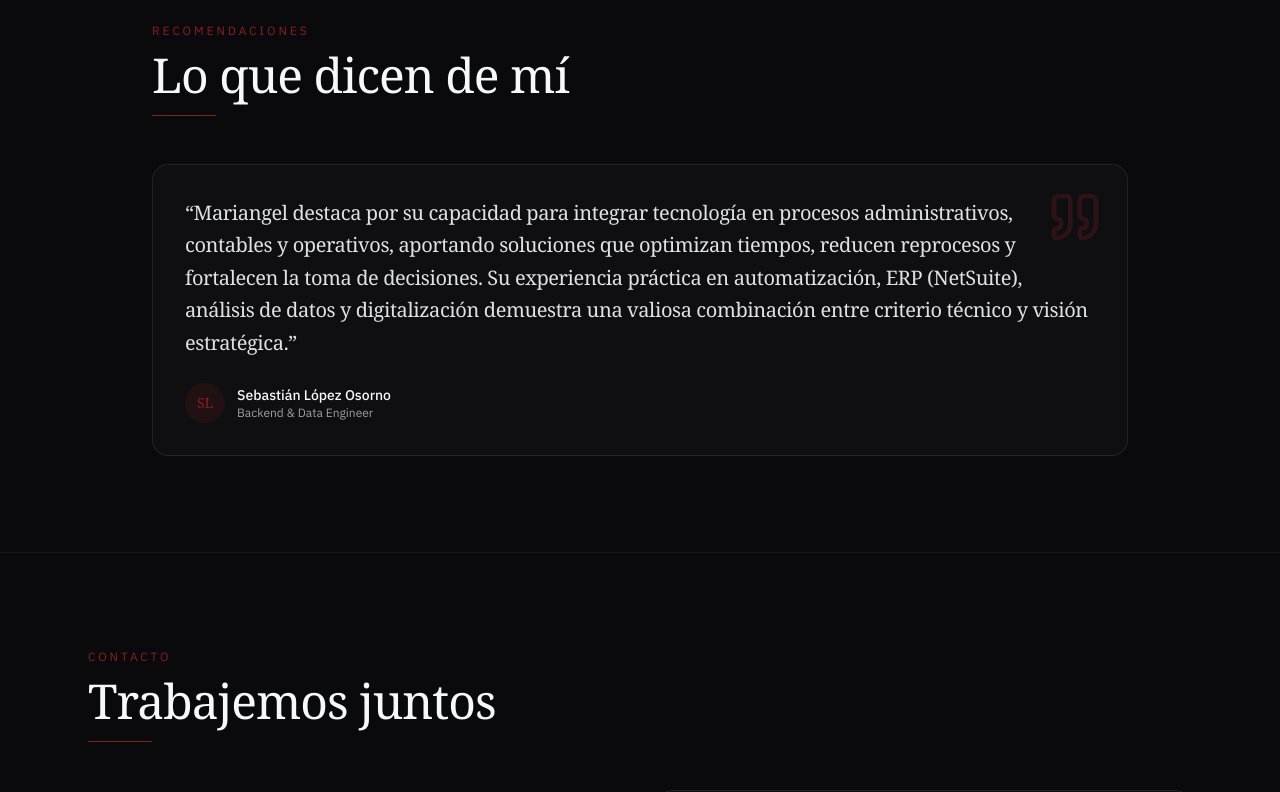
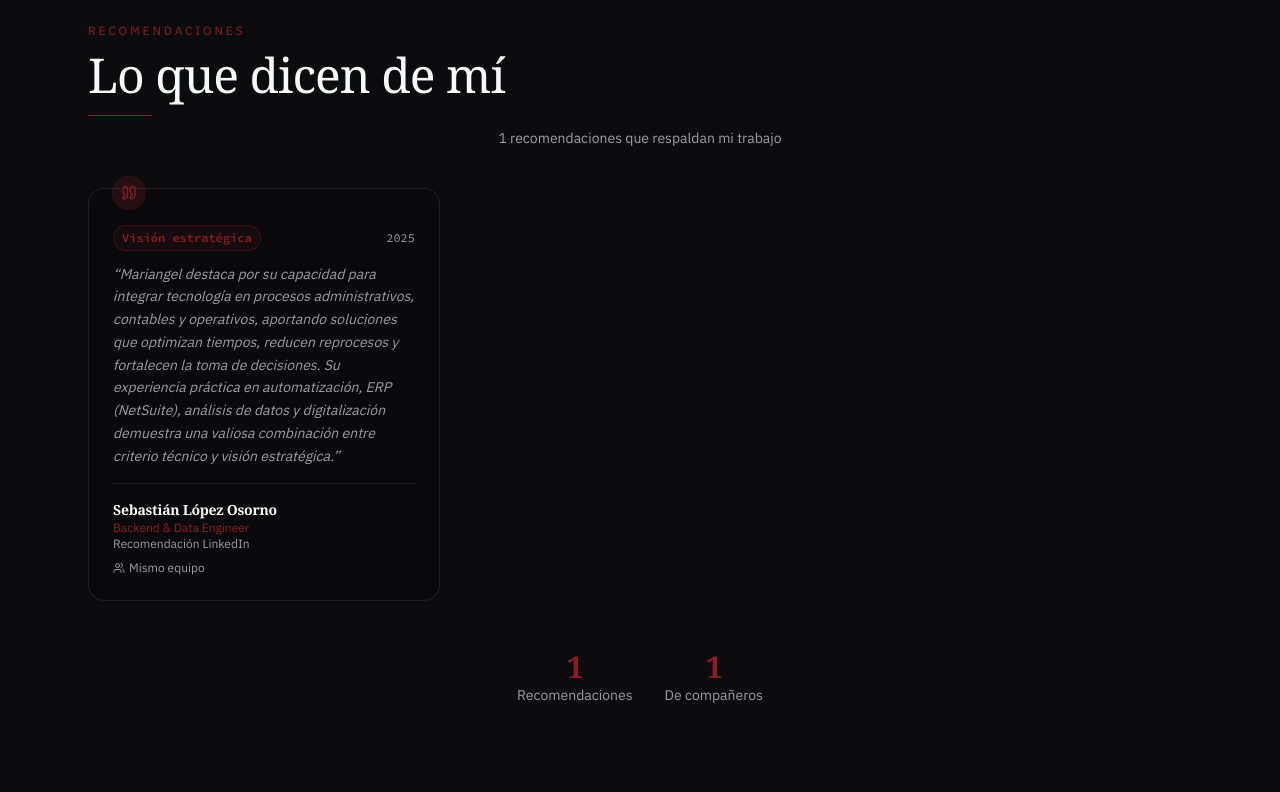
Before and after one commit to MariangelSierraJaller/mariangelsierrajaller.github.io, a React (Vite) app: page /es/tech in a window 1280 px wide. Shown: the part 8140-8932 px from the top of the page. Built offline with nearby package versions, Linux system fonts and the light colour scheme; a web font is replaced by a local one.

Commit message:
Add carousel and WhatsApp integration

```diff
--- a/src/components/TestimonialsSection.tsx
+++ b/src/components/TestimonialsSection.tsx
@@ -1,47 +1,154 @@
-import { motion } from "framer-motion";
-import { Quote } from "lucide-react";
+import { Briefcase, ChevronLeft, ChevronRight, GraduationCap, Quote, Users } from "lucide-react";
+import { useState } from "react";
+import { motion, AnimatePresence } from "framer-motion";
+import { Button } from "@/components/ui/button";
 import { useLang } from "@/context/LanguageContext";
 import SectionHeader from "@/components/SectionHeader";
 
-interface Item {
+interface Testimonial {
   quote: string;
   name: string;
   role: string;
+  company: string;
+  relationship: string;
+  date: string;
+  highlight: string;
 }
+
+const getRelationshipIcon = (relationship: string) => {
+  const r = relationship.toLowerCase();
+  if (r.includes("supervisor") || r.includes("cargo") || r.includes("manager")) return Briefcase;
+  if (r.includes("estudios") || r.includes("student") || r.includes("study")) return GraduationCap;
+  return Users;
+};
 
 export default function TestimonialsSection() {
   const { t } = useLang();
-  const items = t<Item[]>("testimonials.items");
+  const testimonials = t<Testimonial[]>("testimonials.items") ?? [];
+  const testimonialsPerPage = 3;
+  const totalPages = Math.max(1, Math.ceil(testimonials.length / testimonialsPerPage));
+  const [currentPage, setCurrentPage] = useState(0);
+
+  const nextPage = () => setCurrentPage((p) => (p + 1) % totalPages);
+  const prevPage = () => setCurrentPage((p) => (p - 1 + totalPages) % totalPages);
+
+  const currentTestimonials = testimonials.slice(
+    currentPage * testimonialsPerPage,
+    (currentPage + 1) * testimonialsPerPage,
+  );
+
+  const supervisors = testimonials.filter((x) =>
+    x.relationship.toLowerCase().includes("supervisor") || x.relationship.toLowerCase().includes("cargo"),
+  ).length;
+  const teammates = testimonials.filter((x) =>
+    x.relationship.toLowerCase().includes("equipo") || x.relationship.toLowerCase().includes("team"),
+  ).length;
 
   return (
-    <section id="testimonials" className="border-t border-border/60 scroll-mt-32">
-      <div className="mx-auto max-w-5xl px-6 py-24">
+    <section id="testimonials" className="border-t border-border/60 scroll-mt-32 bg-card/30">
+      <div className="mx-auto max-w-6xl px-6 py-24">
         <SectionHeader kicker={t<string>("testimonials.kicker")} title={t<string>("testimonials.title")} />
-        <div className="mt-12 grid gap-6 md:grid-cols-1">
-          {items.map((it, i) => (
+        <p className="mt-3 text-center text-sm text-muted-foreground">
+          {testimonials.length} {t<string>("testimonials.subtitle")}
+        </p>
+
+        {totalPages > 1 && (
+          <div className="mt-8 flex justify-center items-center gap-4">
+            <Button
+              variant="outline"
+              size="icon"
+              onClick={prevPage}
+              className="border-border hover:border-primary/50 hover:bg-primary/10"
+              aria-label={t<string>("testimonials.prev")}
+            >
+              <ChevronLeft className="h-5 w-5" />
+            </Button>
+            <div className="flex gap-2" role="tablist" aria-label="Testimonial pages">
+              {Array.from({ length: totalPages }).map((_, i) => (
+                <button
+                  key={i}
+                  onClick={() => setCurrentPage(i)}
+                  className={`h-2.5 rounded-full transition-all duration-300 ${
+                    i === currentPage ? "w-8 bg-primary" : "w-2.5 bg-muted-foreground/30 hover:bg-primary/50"
+                  }`}
+                  role="tab"
+                  aria-selected={i === currentPage}
+                  aria-label={`Page ${i + 1}`}
+                />
+              ))}
+            </div>
+            <Button
+              variant="outline"
+              size="icon"
+              onClick={nextPage}
+              className="border-border hover:border-primary/50 hover:bg-primary/10"
+              aria-label={t<string>("testimonials.next")}
+            >
+              <ChevronRight className="h-5 w-5" />
+            </Button>
+          </div>
+        )}
+
+        <div className="mt-10 grid gap-6 md:grid-cols-2 lg:grid-cols-3">
+          <AnimatePresence mode="wait">
+            {currentTestimonials.map((it, i) => {
+              const RelIcon = getRelationshipIcon(it.relationship);
+              return (
                 <motion.figure
-              key={it.name + i}
+                  key={`${it.name}-${currentPage}-${i}`}
                   initial={{ opacity: 0, y: 20 }}
-              whileInView={{ opacity: 1, y: 0 }}
-              viewport={{ once: true, margin: "-40px" }}
-              transition={{ duration: 0.5, delay: i * 0.05 }}
-              className="relative overflow-hidden rounded-2xl border border-border bg-card/60 p-8"
+                  animate={{ opacity: 1, y: 0 }}
+                  exit={{ opacity: 0, y: -10 }}
+                  transition={{ duration: 0.4, delay: i * 0.08 }}
+                  className="relative flex flex-col rounded-2xl border border-border bg-background/70 p-6 transition-all duration-300 hover:border-primary/50 hover:shadow-[0_0_30px_-10px_hsl(var(--primary)/0.5)]"
                 >
-              <Quote className="absolute right-6 top-6 text-primary/25" size={56} />
-              <blockquote className="relative font-display text-lg leading-relaxed text-foreground/90 sm:text-xl">
+                  <div className="absolute -top-3 left-6 rounded-full bg-primary/20 p-2 text-primary ring-1 ring-primary/30">
+                    <Quote className="h-4 w-4" />
+                  </div>
+
+                  <div className="mb-3 flex items-center justify-between pt-3">
+                    <span className="inline-block rounded-full border border-primary/30 bg-primary/10 px-2 py-1 font-mono text-xs font-semibold text-primary">
+                      {it.highlight}
+                    </span>
+                    <span className="font-mono text-xs text-muted-foreground">{it.date}</span>
+                  </div>
+
+                  <blockquote className="mb-4 flex-grow text-sm italic leading-relaxed text-muted-foreground">
                     “{it.quote}”
                   </blockquote>
-              <figcaption className="mt-6 flex items-center gap-3">
-                <span className="grid h-10 w-10 place-items-center rounded-full bg-primary/15 font-display text-sm text-primary">
-                  {it.name.split(" ").map((n) => n[0]).slice(0, 2).join("")}
-                </span>
-                <div>
-                  <div className="text-sm font-medium text-foreground">{it.name}</div>
-                  <div className="text-xs text-muted-foreground">{it.role}</div>
+
+                  <figcaption className="mt-auto border-t border-border pt-4">
+                    <p className="font-display text-sm font-bold text-foreground">{it.name}</p>
+                    <p className="text-xs text-primary">{it.role}</p>
+                    <p className="text-xs text-muted-foreground">{it.company}</p>
+                    <div className="mt-2 flex items-center gap-1 text-xs text-muted-foreground">
+                      <RelIcon className="h-3 w-3" />
+                      <span>{it.relationship}</span>
                     </div>
                   </figcaption>
                 </motion.figure>
-          ))}
+              );
+            })}
+          </AnimatePresence>
+        </div>
+
+        <div className="mt-12 flex flex-wrap justify-center gap-8">
+          <div className="text-center">
+            <p className="font-display text-3xl font-bold text-primary">{testimonials.length}</p>
+            <p className="text-sm text-muted-foreground">{t<string>("testimonials.recommendations")}</p>
+          </div>
+          {supervisors > 0 && (
+            <div className="text-center">
+              <p className="font-display text-3xl font-bold text-primary">{supervisors}</p>
+              <p className="text-sm text-muted-foreground">{t<string>("testimonials.fromSupervisors")}</p>
+            </div>
+          )}
+          {teammates > 0 && (
+            <div className="text-center">
+              <p className="font-display text-3xl font-bold text-primary">{teammates}</p>
+              <p className="text-sm text-muted-foreground">{t<string>("testimonials.fromTeammates")}</p>
+            </div>
+          )}
         </div>
       </div>
     </section>
```
Lines whose indentation alone changed are shown as unchanged.
